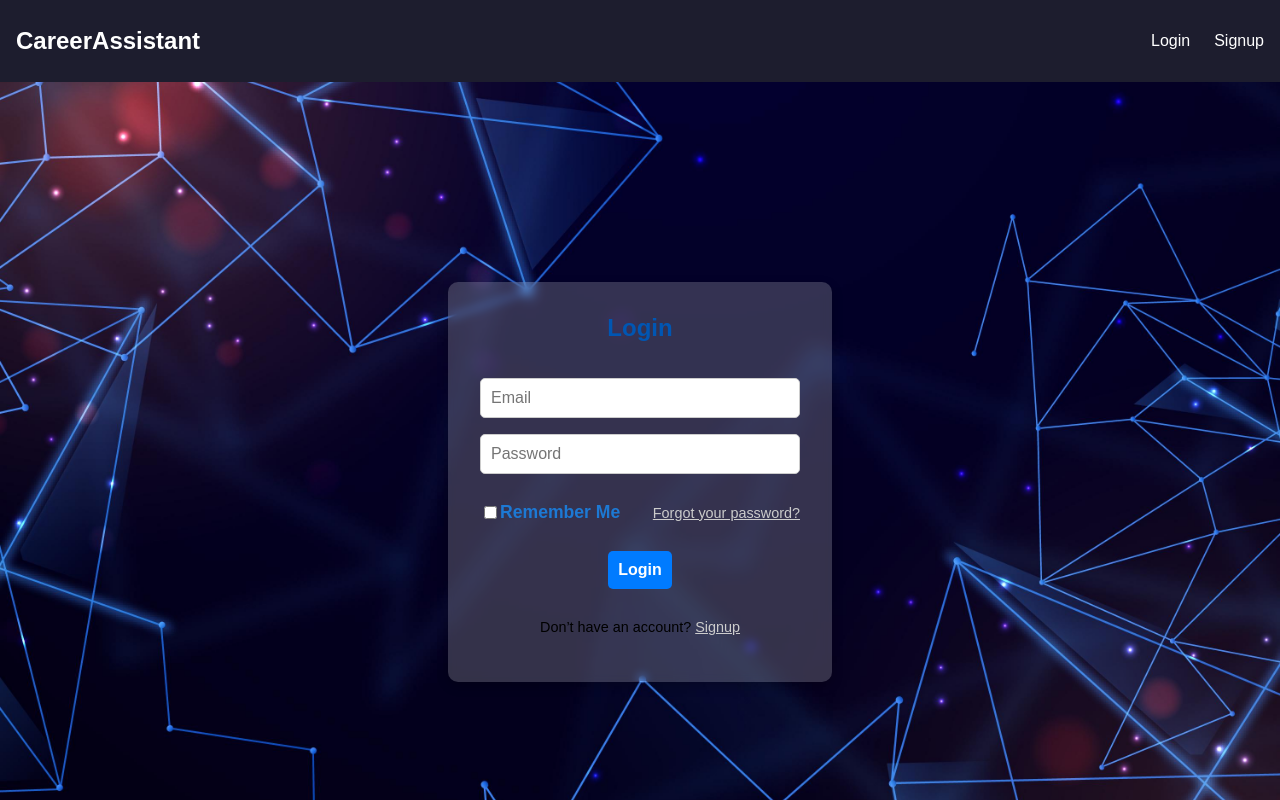
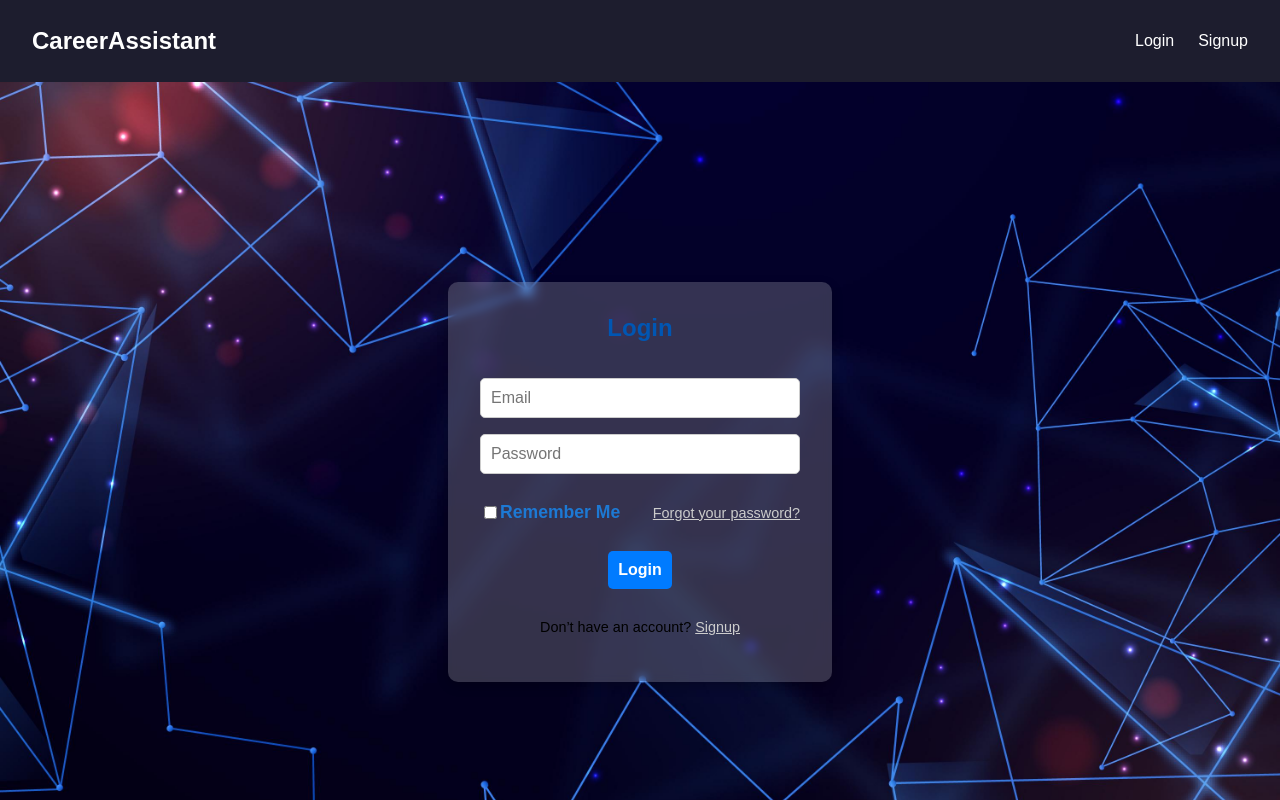
Before and after one commit to yeswanthvuddagiri/frontend, a React (Create React App) app: page /login in a window 1280 px wide. Shown: the top 800 px of the page. Built offline with nearby package versions, Linux system fonts and the light colour scheme; the HTML template or start-up script is replaced by a standard one.

Commit message:
Update Navbar.css

```diff
--- a/src/Navbar.css
+++ b/src/Navbar.css
@@ -2,7 +2,7 @@
 .navbar {
   background: #1d1d2e;
   color: #fff;
-  padding: 1rem;
+  padding: 1rem 2rem;
   display: flex;
   justify-content: space-between;
   align-items: center;
```
